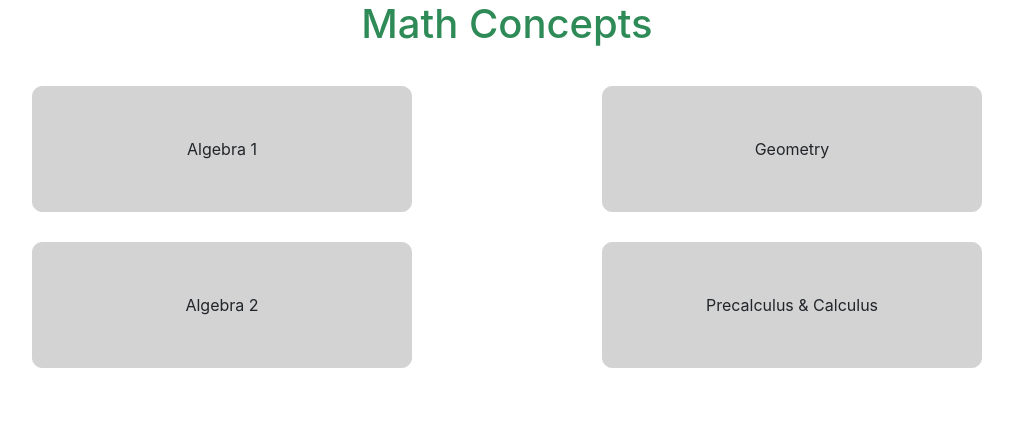
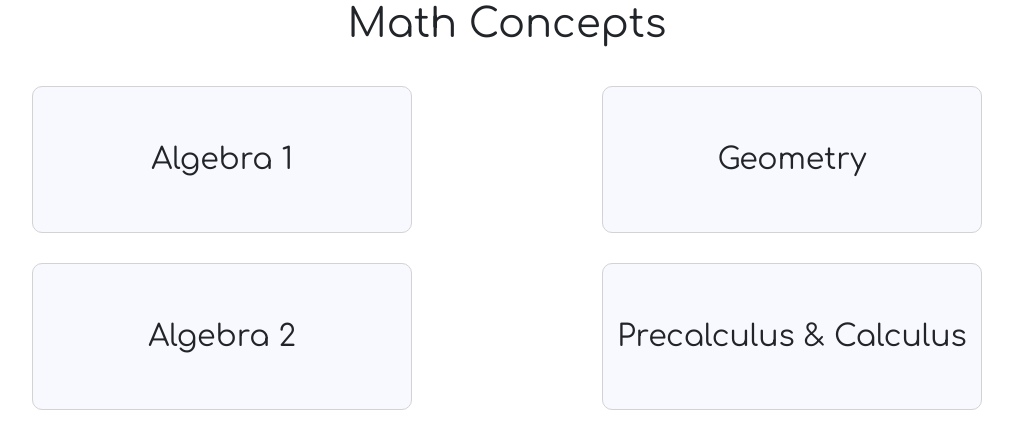
Before and after one commit to merileewheelock/math-concepts-site, a React (Create React App) app: page / in a window 1280 px wide. Shown: the top 448 px of the page, without its empty margins (133-1146 px from the left). Built offline with nearby package versions, Linux system fonts and the light colour scheme.

Commit message:
add fonts

```diff
--- a/compass/sass/_subjects.scss
+++ b/compass/sass/_subjects.scss
@@ -3,7 +3,9 @@
 	border-radius: 10px;
 	margin-top: 30px;
 	padding: 50px 0;
-	background-color: lightgray;
+	background-color: ghostwhite;
+	font-family: 'Comfortaa', cursive;
+	font-size: 30px;
 }
 
 .subject:hover{
--- a/compass/sass/styles.scss
+++ b/compass/sass/styles.scss
@@ -1,6 +1,10 @@
 @import 'variables';
 @import 'subjects';
 
+*{
+	font-family: 'Open Sans', sans-serif;
+}
+
 h1{
-	color: seagreen;
+	font-family: 'Comfortaa', cursive;
 }
--- a/public/css/styles.css
+++ b/public/css/styles.css
@@ -4,15 +4,22 @@
   border-radius: 10px;
   margin-top: 30px;
   padding: 50px 0;
-  background-color: lightgray;
+  background-color: ghostwhite;
+  font-family: 'Comfortaa', cursive;
+  font-size: 30px;
 }
 
-/* line 9, ../../compass/sass/_subjects.scss */
+/* line 11, ../../compass/sass/_subjects.scss */
 .subject:hover {
   background-color: palegreen;
 }
 
 /* line 4, ../../compass/sass/styles.scss */
+* {
+  font-family: 'Open Sans', sans-serif;
+}
+
+/* line 8, ../../compass/sass/styles.scss */
 h1 {
-  color: seagreen;
+  font-family: 'Comfortaa', cursive;
 }
--- a/public/index.html
+++ b/public/index.html
@@ -11,6 +11,7 @@
     <link rel="stylesheet" href="https://maxcdn.bootstrapcdn.com/bootstrap/4.0.0/css/bootstrap.min.css" integrity="sha384-Gn5384xqQ1aoWXA+058RXPxPg6fy4IWvTNh0E263XmFcJlSAwiGgFAW/dAiS6JXm" crossorigin="anonymous">
     <link rel="manifest" href="%PUBLIC_URL%/manifest.json">
     <link rel="shortcut icon" href="%PUBLIC_URL%/favicon.ico">
+    <link href="https://fonts.googleapis.com/css?family=Comfortaa" rel="stylesheet">
     <link rel="stylesheet" type="text/css" href="/css/styles.css">
     <!--
       Notice the use of %PUBLIC_URL% in the tags above.
```
Also changed, not shown: 2 other files (tests, documents, lock files or other folders).
